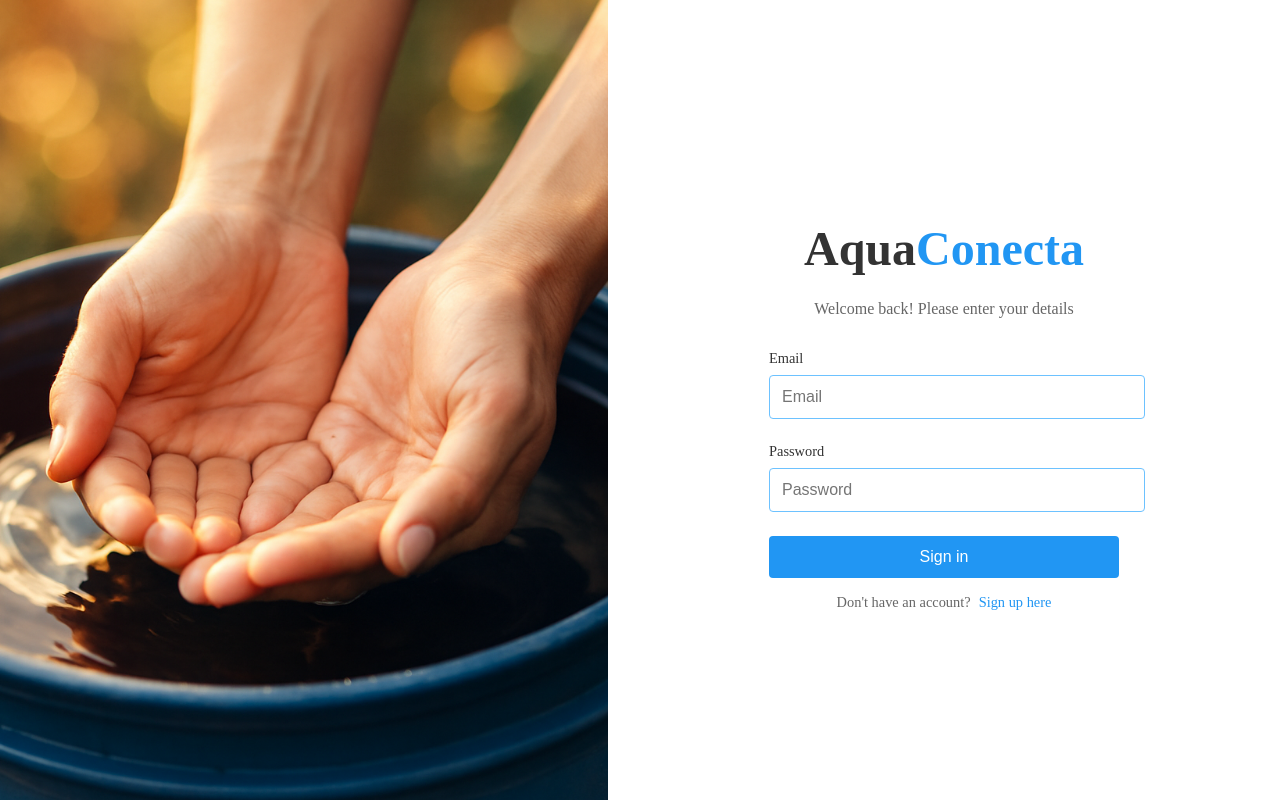
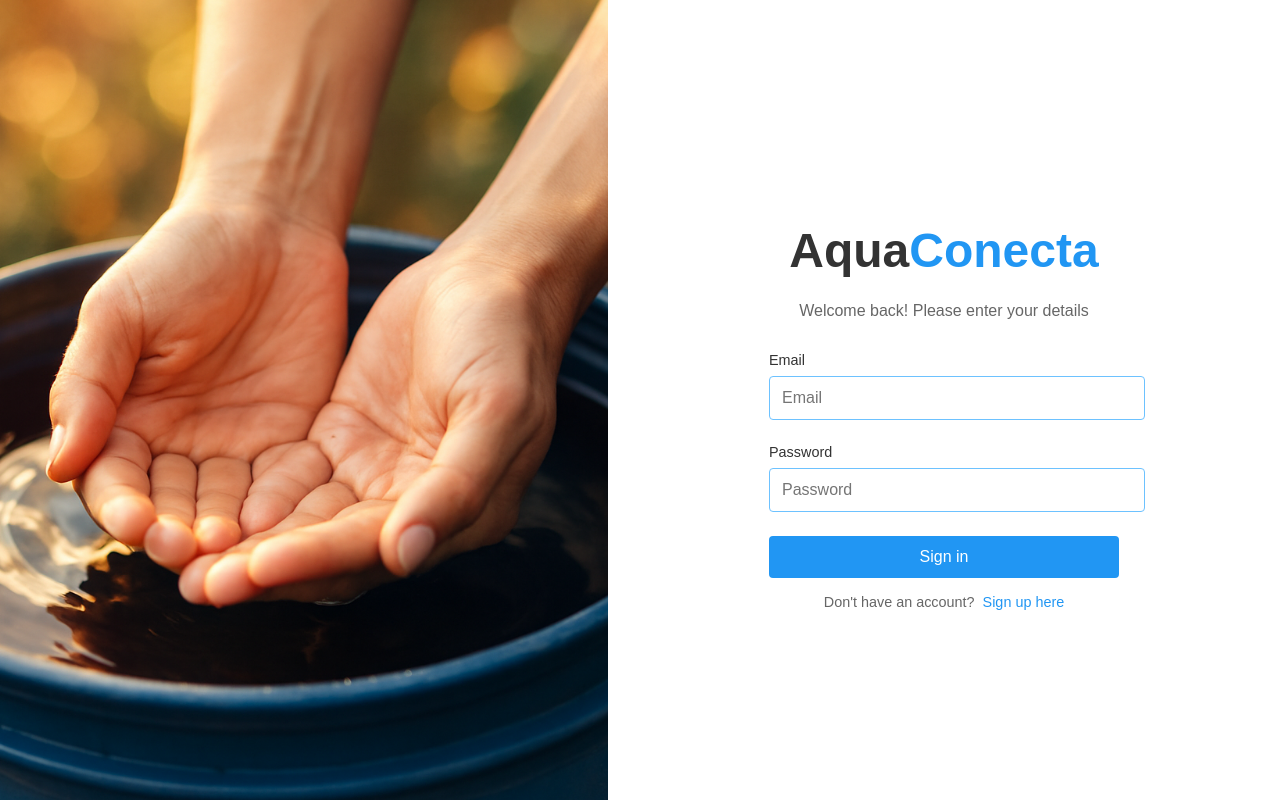
Before and after one commit to IronCoders-IOT/Frontend, an Angular app: page /login in a window 1280 px wide. Built offline with nearby package versions, Linux system fonts and the light colour scheme.

Commit message:
feat: Standardize font-family across login and signup components for consistency

```diff
--- a/src/app/AquaConecta/auth/presentation/pages/login/login.component.scss
+++ b/src/app/AquaConecta/auth/presentation/pages/login/login.component.scss
@@ -1,9 +1,11 @@
+/* login.component.scss */
 @use "sass:color";
 
 .login-container {
     display: flex;
     height: 100vh;
     width: 100vw;
+    font-family: sans-serif;
 }
 
 .image-section {
@@ -33,6 +35,7 @@
     margin-bottom: 1.5rem;
     color: #333;
     text-align: center;
+    font-family: sans-serif;
 }
 
 .highlight {
@@ -43,6 +46,7 @@
     color: #666;
     margin-bottom: 2rem;
     text-align: center;
+    font-family: sans-serif;
 }
 
 .login-form {
@@ -59,6 +63,8 @@ label {
     margin-bottom: 0.5rem;
     font-size: 0.9rem;
     color: #333;
+    font-family: sans-serif;
+    font-weight: 500;
 }
 
 .form-control {
@@ -68,6 +74,7 @@ label {
     border: 1px solid #6dc2ff;
     font-size: 1rem;
     transition: border-color 0.3s;
+    font-family: sans-serif;
 
     &:focus {
         outline: none;
@@ -83,6 +90,7 @@ label {
     color: #f44336;
     font-size: 0.8rem;
     margin-top: 0.25rem;
+    font-family: sans-serif;
 }
 
 .btn-signin {
@@ -95,10 +103,11 @@ label {
     cursor: pointer;
     transition: background-color 0.3s;
     margin-bottom: 1rem;
+    font-family: sans-serif;
+    font-weight: 500;
 
     &:hover {
-        // Fix: Use color.adjust instead of darken
-        background-color: color.adjust(#2196f3, $lightness: -10%);
+        background-color: #1976d2;
     }
 
     &:disabled {
@@ -110,6 +119,7 @@ label {
 .signup-section {
     text-align: center;
     font-size: 0.9rem;
+    font-family: sans-serif;
 
     span {
         color: #666;
@@ -120,6 +130,7 @@ label {
     color: #2196f3;
     cursor: pointer;
     margin-left: 0.5rem;
+    font-family: sans-serif;
 
     &:hover {
         text-decoration: underline;
--- a/src/app/AquaConecta/auth/presentation/pages/signup/signup.component.scss
+++ b/src/app/AquaConecta/auth/presentation/pages/signup/signup.component.scss
@@ -1,9 +1,11 @@
+/* signup.component.scss */
 @use "sass:color";
 
 .signup-container {
     display: flex;
     height: 100vh;
     width: 100vw;
+    font-family: sans-serif;
 }
 
 .image-section {
@@ -33,6 +35,7 @@
     margin-bottom: 1.5rem;
     color: #333;
     text-align: center;
+    font-family: sans-serif;
 }
 
 .highlight {
@@ -43,6 +46,7 @@
     color: #666;
     margin-bottom: 2rem;
     text-align: center;
+    font-family: sans-serif;
 }
 
 .signup-form {
@@ -59,6 +63,8 @@ label {
     margin-bottom: 0.5rem;
     font-size: 0.9rem;
     color: #333;
+    font-family: sans-serif;
+    font-weight: 500;
 }
 
 .form-control {
@@ -68,6 +74,7 @@ label {
     border: 1px solid #6dc2ff;
     font-size: 1rem;
     transition: border-color 0.3s;
+    font-family: sans-serif;
 
     &:focus {
         outline: none;
@@ -83,6 +90,7 @@ label {
     color: #f44336;
     font-size: 0.8rem;
     margin-top: 0.25rem;
+    font-family: sans-serif;
 }
 
 .btn-signup {
@@ -95,9 +103,11 @@ label {
     cursor: pointer;
     transition: background-color 0.3s;
     margin-bottom: 1rem;
+    font-family: sans-serif;
+    font-weight: 500;
 
     &:hover {
-        background-color: color.adjust(#2196f3, $lightness: -10%);
+        background-color: #1976d2;
     }
 
     &:disabled {
@@ -109,6 +119,7 @@ label {
 .login-section {
     text-align: center;
     font-size: 0.9rem;
+    font-family: sans-serif;
 
     span {
         color: #666;
@@ -119,6 +130,7 @@ label {
     color: #2196f3;
     cursor: pointer;
     margin-left: 0.5rem;
+    font-family: sans-serif;
 
     &:hover {
         text-decoration: underline;
```
